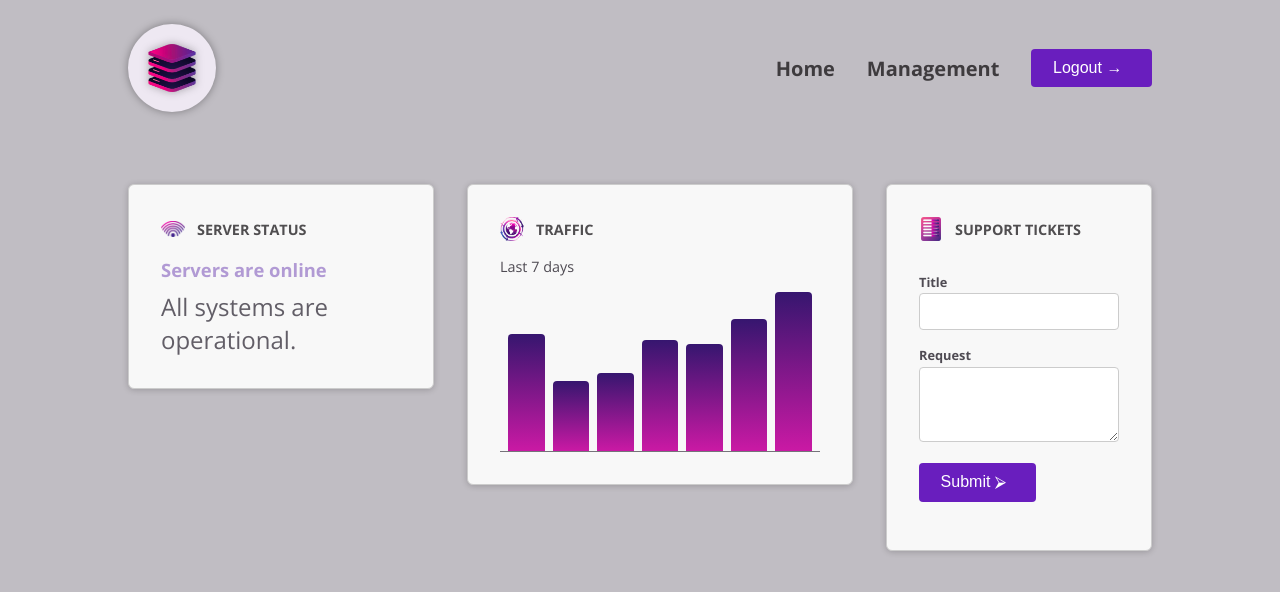
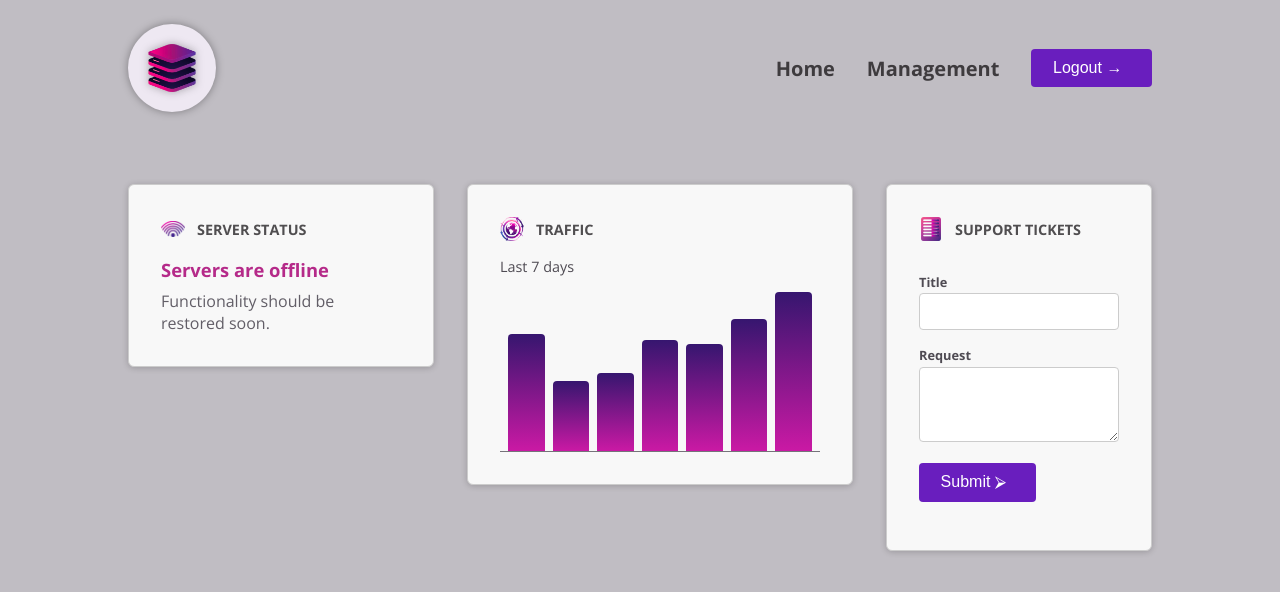
Before and after one commit to GiovaneWerlang/Angular-19-Course, an Angular app: page / in a window 1280 px wide. Shown: the top 592 px of the page. Built offline with nearby package versions, Linux system fonts and the light colour scheme.

Commit message:
state manipulation literal value

```diff
--- a/src/app/dashboard/server-status/server-status.component.html
+++ b/src/app/dashboard/server-status/server-status.component.html
@@ -3,13 +3,7 @@
     'status-online': currentStatus === 'online',
     'status-offline': currentStatus === 'offline',
     'status-unknown': currentStatus === 'unknown',
-}"
-
-[style]="{
-    'font-size': '14px',
-    fontSize: '24px'
-}"
->
+}">
     @if (currentStatus === 'online') {
     <p>Servers are online</p>
     <p>All systems are operational.</p>
--- a/src/app/dashboard/server-status/server-status.component.ts
+++ b/src/app/dashboard/server-status/server-status.component.ts
@@ -7,5 +7,19 @@ import { Component } from '@angular/core';
   styleUrl: './server-status.component.css'
 })
 export class ServerStatusComponent {
-  currentStatus = 'online';
+  currentStatus: 'online' | 'offline' | 'unknown' = 'online';
+
+  constructor() {
+    setInterval(() => {
+      const random = Math.random();
+      if(random < 0.5){
+        this.currentStatus = 'online';
+      } else if(random < 0.9){
+        this.currentStatus = 'offline';
+      } else {
+        this.currentStatus = 'unknown';
+      }
+    }, 5000);
+  }
+
 }
```
